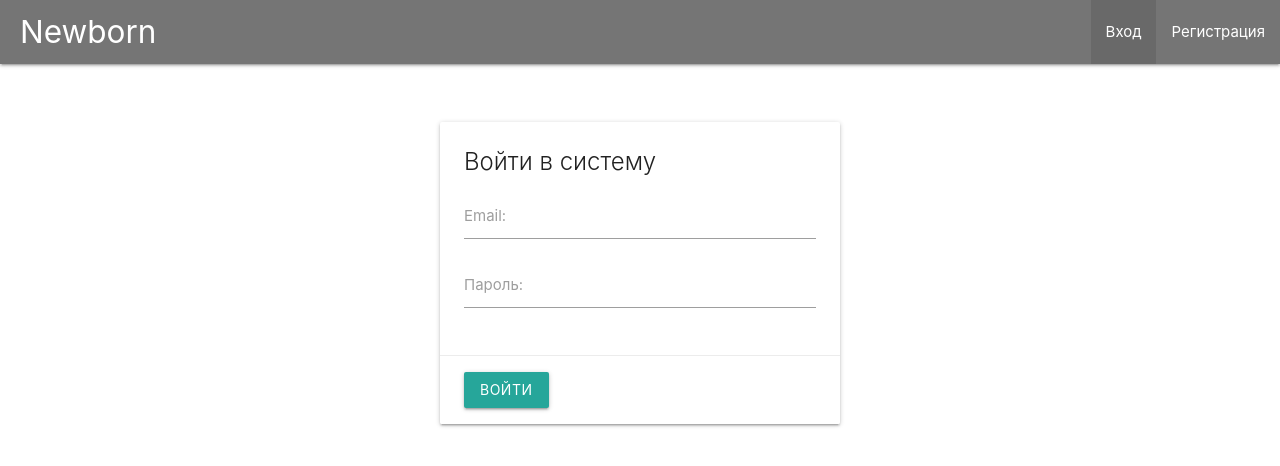
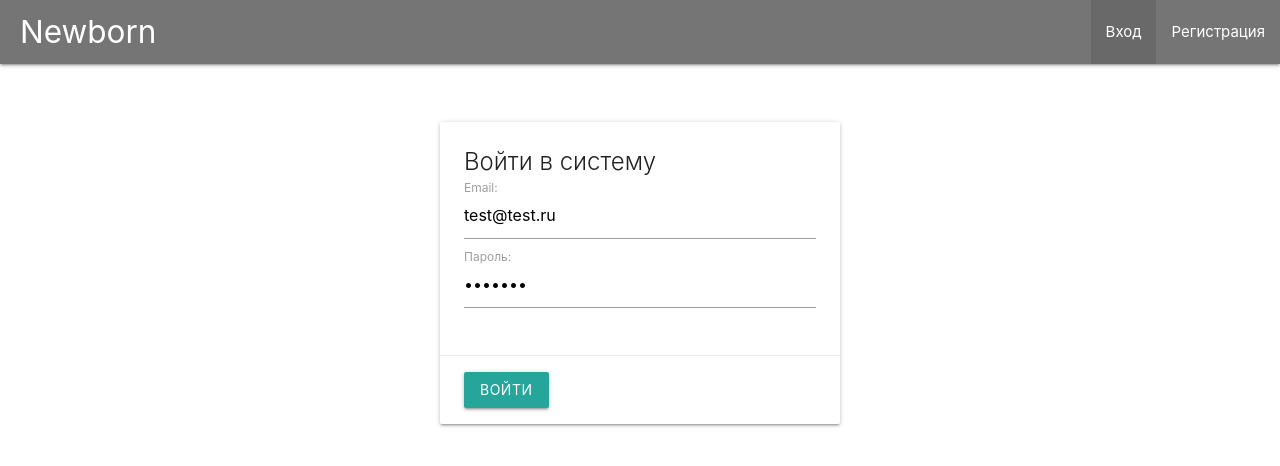
Before and after one commit to Artbal95/MEAN, an Angular app in the folder client/: page /login in a window 1280 px wide. Shown: the top 466 px of the page. Built offline with nearby package versions, Linux system fonts and the light colour scheme.

Commit message:
Create Service For Auth, And Some Functions For Working With Token

```diff
--- a/client/package.json
+++ b/client/package.json
@@ -3,7 +3,7 @@
   "version": "0.0.0",
   "scripts": {
     "ng": "ng",
-    "start": "ng serve --proxy-config proxy.conf.json",
+    "start": "ng serve --proxy-config proxy.config.json",
     "build": "ng build",
     "watch": "ng build --watch --configuration development",
     "test": "ng test"
--- a/client/proxy.conf.json
+++ b/client/proxy.config.json
@@ -1,5 +1,5 @@
 {
-  "/api/*": {
+  "/api": {
     "target": "http://localhost:5000",
     "secure": false,
     "logLevel": "debug",
--- a/client/src/app/login-page/login-page.component.html
+++ b/client/src/app/login-page/login-page.component.html
@@ -1,16 +1,76 @@
-<div class="card">
+<form
+  class="card"
+  [formGroup]="form"
+  (ngSubmit)="onSubmit()"
+>
   <div class="card-content">
     <span class="card-title">Войти в систему</span>
     <div class="input-field">
-      <input id="email" type="email" required>
-      <label for="email">Email:</label>
+      <input
+        id="email"
+        type="email"
+        formControlName="email"
+        [ngClass]="{'invalid': form.get('email')?.invalid && form.get('email')?.touched}"
+      >
+      <label
+        for="email"
+        class="{{form.get('email')?.value ? 'active' : ''}}"
+      >
+        Email:
+      </label>
+      <span
+        class="helper-text red-text"
+        *ngIf="form.get('email')?.invalid && form.get('email')?.touched"
+      >
+        <span *ngIf="form.get('email')?.hasError('required')">
+          Email should not be empty
+        </span>
+        <span *ngIf="form.get('email')?.hasError('email')">
+          Email is Wrong
+        </span>
+      </span>
     </div>
     <div class="input-field">
-      <input id="password" type="password" required>
-      <label for="password">Пароль:</label>
+      <input
+        id="password"
+        type="password"
+        formControlName="password"
+        value="test123"
+        [ngClass]="{'invalid': form.get('password')?.invalid && form.get('password')?.touched}"
+      >
+      <label
+        for="password"
+        class="{{form.get('password')?.value ? 'active' : ''}}"
+      >
+        Пароль:
+      </label>
+      <span
+        class="helper-text red-text"
+        *ngIf="form.get('password')?.invalid && form.get('password')?.touched"
+      >
+        <span
+          *ngIf="form.get('password')?.hasError('required')"
+        >
+          Password should not be empty
+        </span>
+        <span
+          *ngIf="form.get('password')?.hasError('minlength')"
+        >
+          Password Must Be
+          {{ form.get('password')?.errors?.['minlength'].requiredLength }} Characters.
+          But Get
+          {{ form.get('password')?.errors?.['minlength'].actualLength }}
+        </span>
+      </span>
     </div>
   </div>
   <div class="card-action">
-    <button class="modal-action btn waves-effect">Войти</button>
+    <button
+      type="submit"
+      class="modal-action btn waves-effect"
+      [disabled]="form.invalid || form.disabled"
+    >
+      Войти
+    </button>
   </div>
-</div>
+</form>
--- a/client/src/app/login-page/login-page.component.ts
+++ b/client/src/app/login-page/login-page.component.ts
@@ -1,16 +1,64 @@
-import {Component, OnInit} from '@angular/core';
+import {Component, OnDestroy, OnInit} from '@angular/core';
+import {FormControl, FormGroup, Validators} from "@angular/forms";
+import {ActivatedRoute, Params, Router} from "@angular/router";
+
+import {AuthService} from "../shared/services/auth.service";
+import {Subscription} from "rxjs";
 
 @Component({
   selector: 'app-login-page',
   templateUrl: './login-page.component.html',
   styleUrls: ['./login-page.component.scss']
 })
-export class LoginPageComponent implements OnInit {
+export class LoginPageComponent implements OnInit, OnDestroy {
 
-  constructor() {
+  form: FormGroup = new FormGroup({})
+  aSub!: Subscription
+
+  constructor(
+    private auth: AuthService,
+    private router: Router,
+    private route: ActivatedRoute
+  ) {
   }
 
   ngOnInit(): void {
+    this.form = new FormGroup({
+      email: new FormControl(
+        'test@test.ru',
+        [Validators.required, Validators.email]
+      ),
+      password: new FormControl(
+        'test123',
+        [Validators.required, Validators.minLength(6)]
+      )
+    })
+
+    this.route.queryParams.subscribe((params: Params) => {
+      if(params['registered']){
+
+      }else if(params['accessDenied']){
+
+      }
+    })
+  }
+
+  ngOnDestroy(): void {
+    if (this.aSub) {
+      this.aSub.unsubscribe()
+    }
+  }
+
+  onSubmit(): void {
+    this.form.disable()
+
+    this.aSub = this.auth.login(this.form.value).subscribe(
+      () => console.log('Navigate To Overview'),
+      (error: any): void => {
+        console.warn(error.error.message)
+        this.form.enable()
+      },
+    )
   }
 
 }
--- /dev/null
+++ b/client/src/app/shared/interfaces.ts
@@ -0,0 +1,4 @@
+export interface User {
+  email: string
+  password: string
+}
--- /dev/null
+++ b/client/src/app/shared/services/auth.service.ts
@@ -0,0 +1,46 @@
+import {Injectable} from "@angular/core";
+import {HttpClient} from "@angular/common/http";
+
+import {User} from "../interfaces";
+import {Observable, tap} from "rxjs";
+
+@Injectable({
+  providedIn: 'root'
+})
+export class AuthService {
+
+  private token: string | null = null
+
+  constructor(private http: HttpClient) {}
+
+  register() {}
+
+  login(user: User): Observable<{ token: string }> {
+    return this.http.post<{ token: string }>('/api/auth/login', user)
+      .pipe(
+        tap(
+          ({token}) => {
+            localStorage.setItem('authToken', token)
+            this.setToken(token)
+          }
+        )
+      )
+  }
+
+  setToken(token: string | null): void {
+    this.token = token
+  }
+
+  getToken(): string | null {
+    return this.token
+  }
+
+  isAuthenticated(): boolean{
+    return !!this.token
+  }
+
+  logOut(): void {
+    this.setToken(null)
+    localStorage.clear()
+  }
+}
```
Also changed, not shown: client/src/app/app.module.ts (+8 -5 lines).
